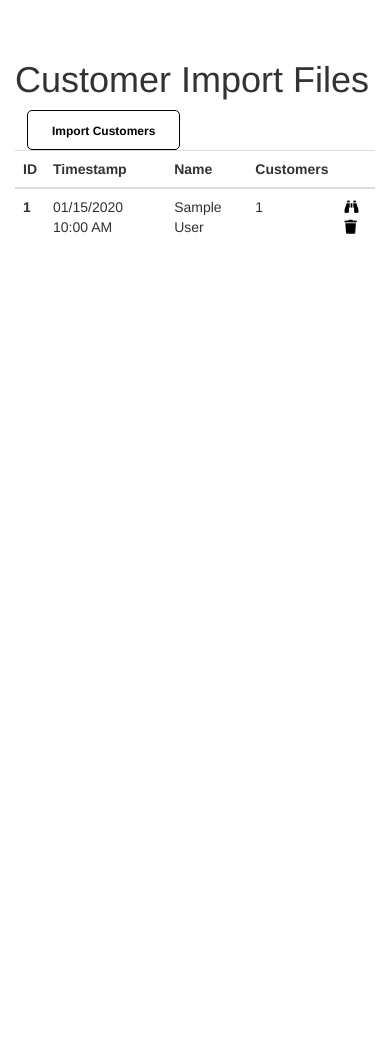
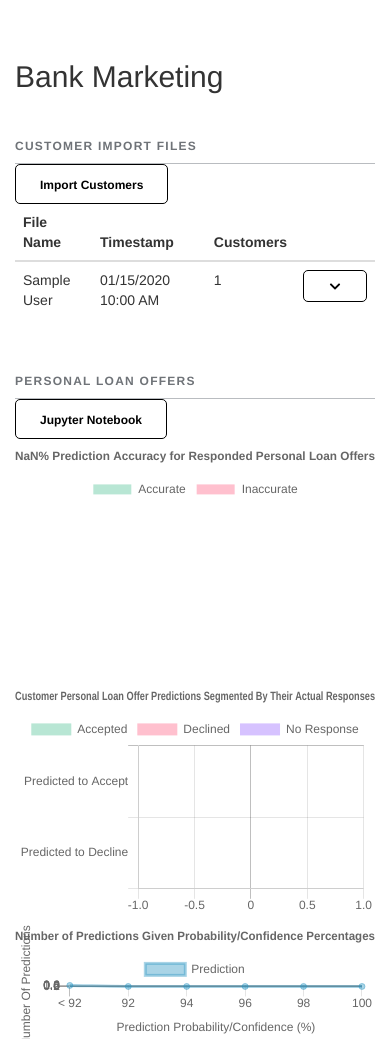
Before and after one commit to CaptnBigShot/bank_marketing, a Flask app: page / in a window 390 px wide. Shown: the part 52-1091 px from the top of the page. Before the commit the page ends 286 px from the top, so only its background shows below. Run offline with Flask 2, Linux system fonts and the light colour scheme; a user stored in the database is signed in; tables that the repository leaves empty hold one stand-in row (values such as "Sample post"); parts of the project's set-up code (start-up, migrations or seed data) failed here and were passed over; some libraries are stand-ins or nearby versions.

Commit message:
UI cleanup.

```diff
--- a/app/routes.py
+++ b/app/routes.py
@@ -125,7 +125,31 @@ def index():
     import_files = CustomerImportFile.query.all()
     customers = Customer.query.all()
 
-    return render_template('index.html', title='Home', form=form, import_files=import_files, customers=customers)
+    customer_personal_loan_offers = [c.personal_loan_offer for c in customers]
+    bar_chart_data = personal_loan_offers_bar_chart_data(customer_personal_loan_offers)
+
+    accurate_preds = bar_chart_data['accepted_predicted_to_accept'] + bar_chart_data['declined_predicted_to_decline']
+    inaccurate_preds = bar_chart_data['accepted_predicted_to_decline'] + bar_chart_data['declined_predicted_to_accept']
+    accuracy_pie_data = [accurate_preds, inaccurate_preds]
+
+    line_chart_data = {'labels': [], 'data': []}
+    min_prob = 92
+    low_prob_count = PersonalLoanOffer.query.filter(PersonalLoanOffer.prediction_probability < min_prob).count()
+    line_chart_data['labels'].append("< " + str(min_prob))
+    line_chart_data['data'].append(low_prob_count)
+
+    for i in range(min_prob, 101, 2):
+        percent = float(i)
+        count = PersonalLoanOffer.query.filter_by(prediction_probability=percent).count()
+        line_chart_data['labels'].append(str(i))
+        line_chart_data['data'].append(count)
+
+    return render_template('index.html', title='Home', form=form, import_files=import_files, customers=customers,
+                           jupyter_url=app.config['PERSONAL_LOAN_OFFERS_JUPYTER_URL'],
+                           bar_chart_data=bar_chart_data,
+                           accuracy_pie_data=accuracy_pie_data,
+                           line_chart_data=line_chart_data
+                           )
 
 
 @app.route('/customer_import_file/<int:customer_import_file_id>', methods=['GET'])
--- a/app/static/styles/style.css
+++ b/app/static/styles/style.css
@@ -22,7 +22,7 @@ a {
 
  .button-primary {
 	 font-size: 12px;
-	 margin: 0 0 0 12px;
+	 margin: 0 0 0 0px;
 	 border-radius: 5px;
 	 background-color: #fff;
 	 border: 1px #000 solid;
@@ -95,3 +95,46 @@ a {
 	 color: #008cbf;
 	 text-decoration: none;
 }
+
+.dropdown {
+  position: relative;
+  display: inline-block; }
+  .dropdown:hover .dropdown-content {
+    display: block; }
+  .dropdown:active .dropdown-content {
+    display: block; }
+
+.dropdown-content {
+  display: none;
+  position: absolute;
+  background: #fff;
+  min-width: 160px;
+  border-radius: 16px;
+  box-shadow: 0 2px 12px rgba(0, 0, 0, 0.24);
+  cursor: pointer;
+  text-align: left;
+  top: 33px;
+  width: auto;
+  z-index: 1; }
+  .dropdown-content a {
+    color: black;
+    padding: 12px 16px;
+    text-decoration: none;
+    display: block; }
+    .dropdown-content a:hover {
+      background-color: #ddd; }
+    .dropdown-content a:first-child {
+      border-radius: 16px 16px 0 0; }
+    .dropdown-content a:last-child {
+      border-radius: 0 0 16px 16px; }
+
+.button-group {
+  display: inline-block;
+  text-align: right;
+  white-space: nowrap;
+  width: 225px; }
+  .button-group .button-group-item {
+    margin-left: 4px;
+    margin-right: 4px; }
+    .button-group .button-group-item:last-child {
+      margin-right: 0; }
--- a/app/templates/index.html
+++ b/app/templates/index.html
@@ -1,40 +1,59 @@
 {% extends "base.html" %}
 
 {% block app_content %}
-    <h1 class="display-4">Customer Import Files</h1>
 
-    <!-- Button trigger modal -->
+    <div class="row">
+        <div class="col-md-12">
+            <h2>Bank Marketing</h2>
+        </div>
+    </div>
+
     <div class="row mt-2 mb-2">
-        <div class="col-md-12 float-right">
+        <div class="col-md-12">
+            <div class="header-bar">
+                <h2 class="section-header">Customer Import Files</h2>
+            </div>
+        </div>
+    </div>
+
+    <div class="row">
+        <div class="col-md-12">
             <button type="button" class="btn button-primary float-right" data-toggle="modal" data-target="#addCustomersModal">Import Customers</button>
         </div>
     </div>
 
+
     <!-- Listing of Customer Import Files -->
     <div class="row mt-2 mb-2">
         <div class="col-md-12">
-            <table class="table">
-                <tr>
-                    <th>ID</th>
-                    <th>Timestamp</th>
-                    <th>Name</th>
-                    <th>Customers</th>
-                    <th></th>
-                </tr>
+            <table class="table table-hover">
+                <thead>
+                    <tr>
+                        <th>File Name</th>
+                        <th>Timestamp</th>
+                        <th>Customers</th>
+                        <th></th>
+                    </tr>
+                </thead>
                 <tbody>
                     {% for import_file in import_files %}
                         <tr id="import_file{{ import_file.id }}">
-                            <th scope="row">{{ import_file.id }}</th>
+                            <td>{{ import_file.name }}</td>
                             <td>{{ import_file.timestamp_local().strftime('%m/%d/%Y %I:%M %p') }}</td>
-                            <td>{{ import_file.name }}</td>
                             <td>{{ import_file.customers_count() }}</td>
                             <td>
-                                <a href="{{ url_for('view_customer_import_file', customer_import_file_id=import_file.id) }}" class="mr-3">
-                                    <i class="fa fa-binoculars"></i>
-                                </a>
-                                <a href="{{ url_for('delete_customer_import_file', customer_import_file_id=import_file.id) }}" class="mr-3">
-                                    <i class="fa fa-trash"></i>
-                                </a>
+                                <!-- Actions -->
+                                <div class="btn-group">
+                                    <div class="dropdown">
+                                        <button class="button-primary small">
+                                            <i class="fa fa-chevron-down"></i>
+                                        </button>
+                                        <div class="dropdown-content">
+                                            <a href="{{ url_for('view_customer_import_file', customer_import_file_id=import_file.id) }}" class="dropdown-item">View</a>
+                                            <a href="{{ url_for('delete_customer_import_file', customer_import_file_id=import_file.id) }}" class="dropdown-item">Delete</a>
+                                        </div>
+                                    </div>
+                                </div>
                             </td>
                         </tr>
                     {% endfor %}
@@ -121,6 +140,44 @@
         </div>
     </div>
 
+
+
+
+    <div class="row mt-2 mb-2">
+        <div class="col-md-12">
+            <div class="header-bar">
+                <h2 class="section-header">Personal Loan Offers</h2>
+            </div>
+        </div>
+    </div>
+
+    <div class="row">
+        <div class="col-md-12">
+            <a class="button-primary float-right" href="{{ jupyter_url }}" target="_blank">Jupyter Notebook</a>
+        </div>
+    </div>
+
+    <div class="row mt-2 mb-2">
+        <div class="col-md-6">
+            <div class="chart-container">
+                <canvas id="accuracyPieChart" height="200"></canvas>
+            </div>
+        </div>
+        <div class="col-md-6">
+            <div class="chart-container">
+                <canvas id="stackedBarChart" height="200"></canvas>
+            </div>
+        </div>
+    </div>
+
+    <div class="row mt-2 mb-2">
+        <div class="col-md-12">
+            <div class="chart-container">
+                <canvas id="lineChart" height="100"></canvas>
+            </div>
+        </div>
+    </div>
+
 {% endblock %}
 
 {% block scripts %}
@@ -131,4 +188,18 @@
             $(this).siblings(".custom-file-label").addClass("selected").html(fileName);
         });
     </script>
+
+    <script>
+        let pieChartData = {{ accuracy_pie_data|tojson|safe }}
+        let pieChartId = 'accuracyPieChart';
+        createPieChartForPersonalLoanOffers(pieChartId, pieChartData);
+
+        let barChartData = {{ bar_chart_data|tojson|safe }}
+        let stackedBarChartId = 'stackedBarChart';
+        createStackedBarChartForPersonalLoanOffers(stackedBarChartId, barChartData)
+
+        let lineChartInfo = {{ line_chart_data|tojson|safe }}
+        let lineChartId = 'lineChart';
+        createLineChartForPersonalLoanOffers(lineChartId, lineChartInfo)
+    </script>
 {% endblock %}
```
Also changed, not shown: app/templates/login.html (+23 -10 lines).
